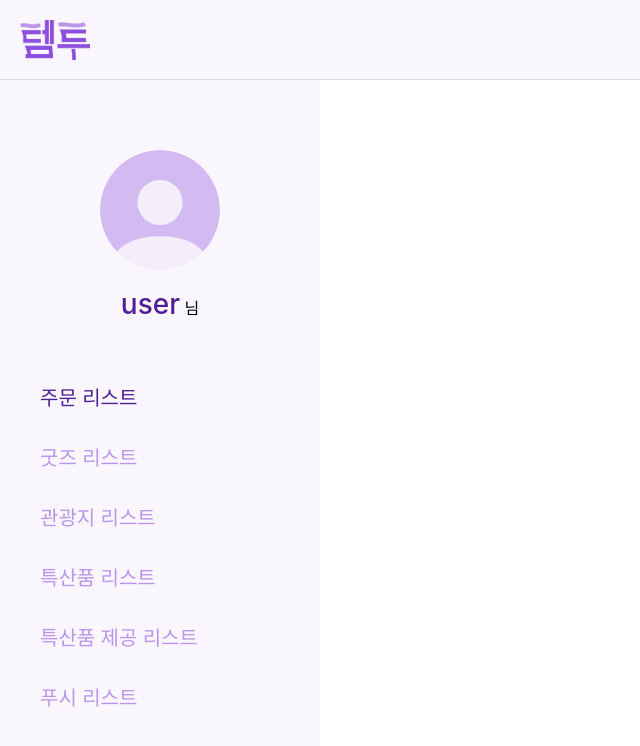
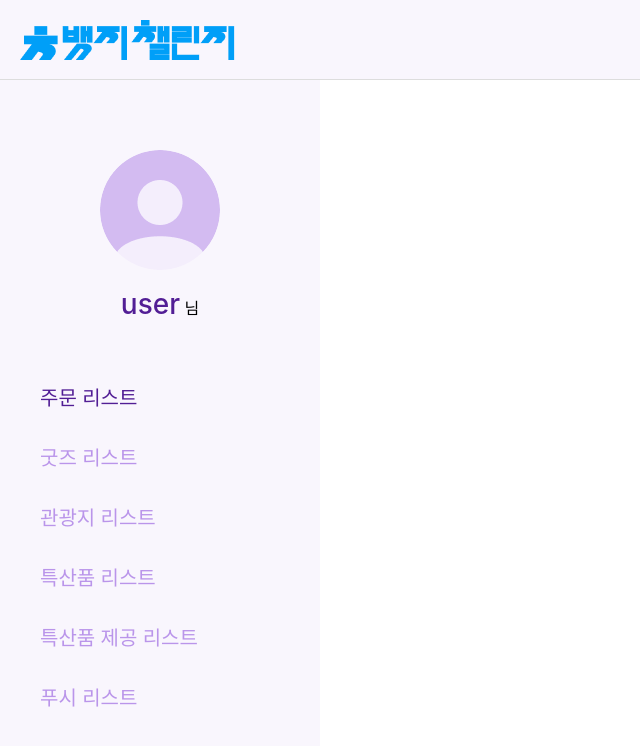
Before and after one commit to Jaeeun98/temto, a React (Create React App) app: page /order in a window 1280 px wide. Shown: the top 746 px of the page, without its empty margins (0-640 px from the left). Built offline with nearby package versions, Linux system fonts and the light colour scheme.

Commit message:
로고 변경

```diff
--- a/src/components/header.tsx
+++ b/src/components/header.tsx
@@ -6,7 +6,7 @@ import theme from "../styles/theme";
 export default function Header() {
   return (
     <Container>
-      <img src="/images/logo.png" alt="temto_logo" />
+      <img src="/images/header_logo.png" alt="temto_logo" />
     </Container>
   );
 }
@@ -20,7 +20,7 @@ const Container = styled.header`
   align-items: center;
 
   img {
-    width: 70px;
+    width: 215px;
     height: 40px;
   }
 `;
```
Also changed, not shown: public/images/header_logo.png (added), public/images/logo.png.
